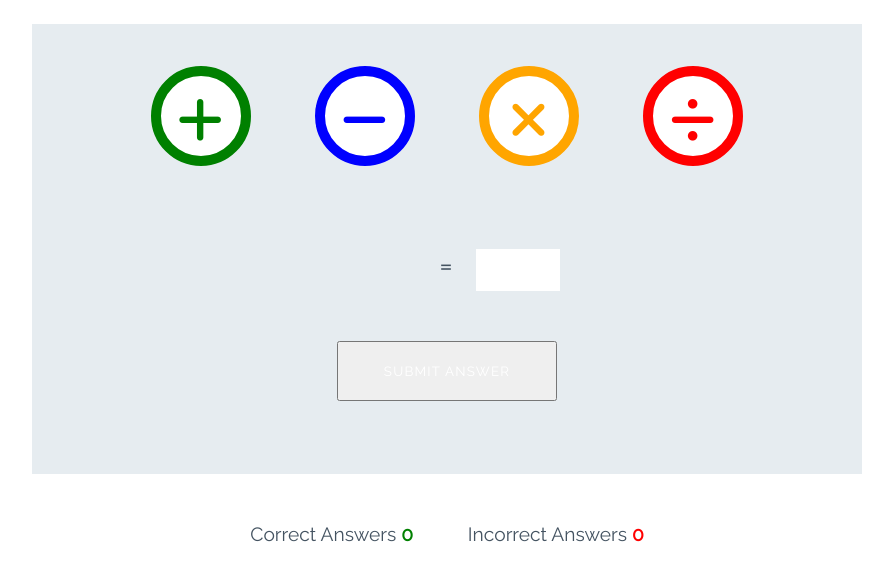
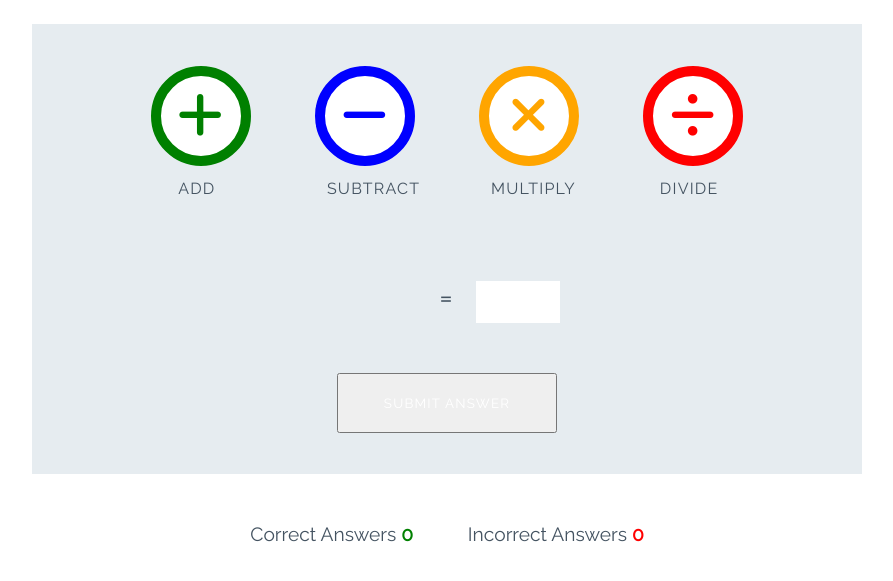
Before and after one commit to bizboz1981/javascript_maths_game, a plain HTML site: page index.html in a window 1280 px wide. Shown: the part 79-660 px from the top of the page, without its empty margins (193-1086 px from the left). Drawn offline with Linux system fonts and the light colour scheme.

Commit message:
feat: complete html and css

```diff
--- a/assets/css/style.css
+++ b/assets/css/style.css
@@ -97,6 +97,15 @@ body {
 
 .btn:focus {
     outline: none;
+}
+
+.btn--big::after{
+    content: attr(data-type);
+    font-size: 1rem;
+    position: relative;
+    text-align: center;
+    left: -0.25em;
+    color: #445361;
 }
 
 .btn--big {
--- a/index.html
+++ b/index.html
@@ -14,16 +14,16 @@
 
 <div class="game-area">
     <div class="controls-area">
-        <button class="btn btn--big btn--green">
+        <button data-type="add" class="btn btn--big btn--green">
             <i class="fa-solid fa-plus"></i>
         </button>
-        <button class="btn btn--big btn--blue">
+        <button data-type="subtract" class="btn btn--big btn--blue">
             <i class="fa-solid fa-minus"></i>
         </button>
-        <button class="btn btn--big btn--orange">
+        <button data-type="multiply" class="btn btn--big btn--orange">
             <i class="fa-solid fa-times"></i>
         </button>
-        <button class="btn btn--big btn--red">
+        <button data-type="divide" class="btn btn--big btn--red">
             <i class="fa-solid fa-divide"></i>
         </button>
     </div>
@@ -35,7 +35,7 @@
         <p class="answer-message">Enter Answer:</p>
         <input type="text" id="answer-box" type="number">
     </div>
-    <button class="btn btn-gray">Submit Answer</button>
+    <button data-type="submit" class="btn btn-gray">Submit Answer</button>
 </div>
 
 <div class="score-area">
```
